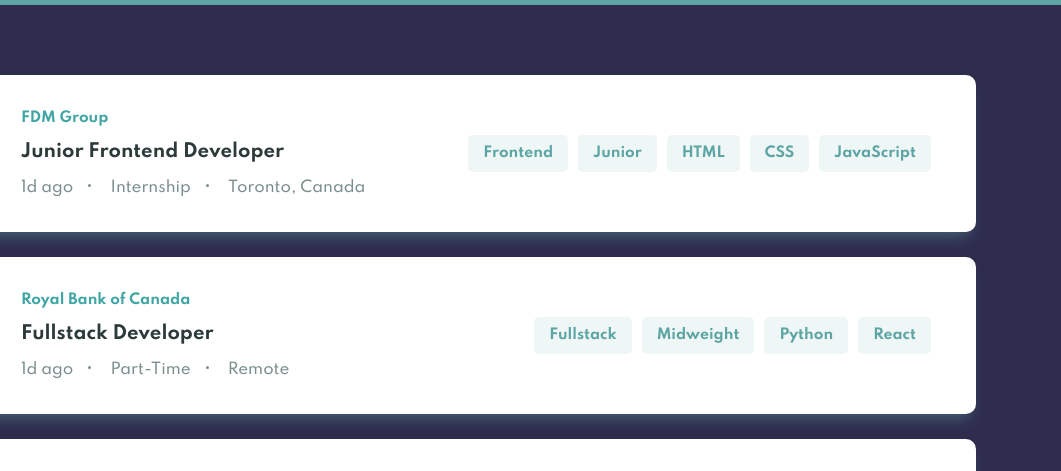
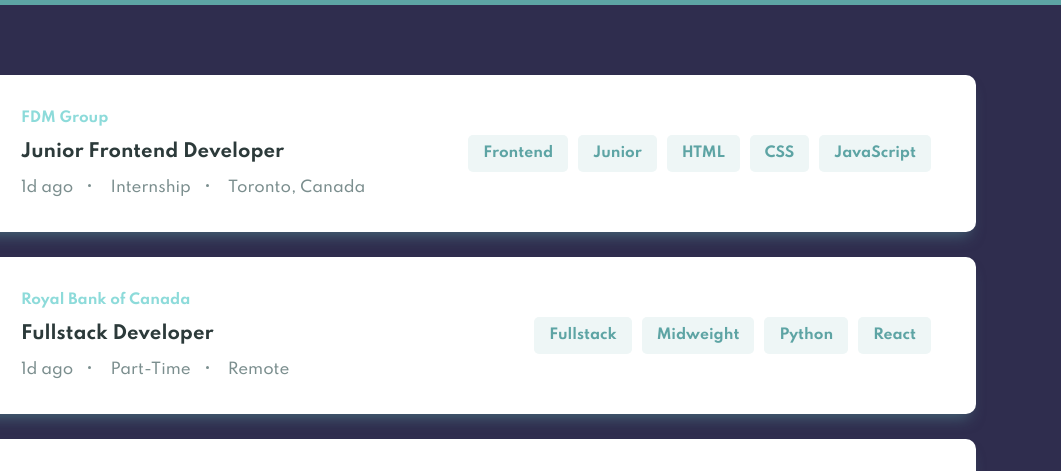
Before and after one commit to manuboojuk/ht6-project, a plain HTML site: page job-postings.html in a window 1280 px wide. Shown: the part 150-621 px from the top of the page, 219-1280 px from the left. Drawn offline with Linux system fonts and the light colour scheme.

Commit message:
Update style.css

```diff
--- a/css/style.css
+++ b/css/style.css
@@ -372,7 +372,7 @@
 }
 
 .jobs__company {
-    color: #40A5A4;
+    color: #8ddbda;
     font-size: 14px;
     display: block;
     font-weight: 700;
```
